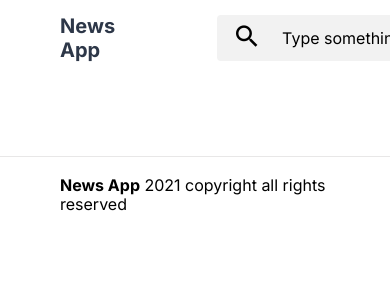
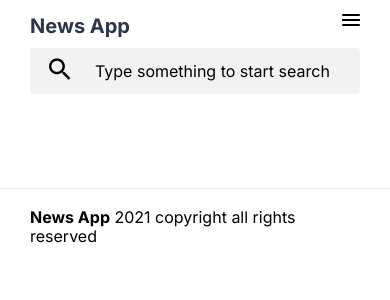
Before and after one commit to shkuropatenko/NewsAppReact, a React (Create React App) app: page /singlePost in a window 390 px wide. Shown: the top 300 px of the page. Built offline with nearby package versions, Linux system fonts and the light colour scheme.

Commit message:
added categories and responsive

```diff
--- a/src/Components/App.jsx
+++ b/src/Components/App.jsx
@@ -1,10 +1,9 @@
-import React, {useState} from "react";
+import React, { useState } from "react";
 import { BrowserRouter as Router,  Switch } from "react-router-dom";
 import MainHeader from "./MainHeader/MainHeader";
 import Footer from "./Footer/Footer";
 import Routes from "./Routes/Routes";
 import PostsContext from "../context";
-
 
 const App = () => {
   const [filteredPosts, setFilteredPosts] = useState([]);
@@ -14,7 +13,6 @@ const App = () => {
     <div className="wrapper">
         <PostsContext.Provider
           value={{ initPosts, setInitPosts, filteredPosts, setFilteredPosts }}
-          // value={100}
         >
       <MainHeader />
       <Router>
--- a/src/Components/MainHeader/InnerComponents/BurgerMenu/BurgerMenu.jsx
+++ b/src/Components/MainHeader/InnerComponents/BurgerMenu/BurgerMenu.jsx
@@ -1,7 +1,7 @@
 import { useState, useContext } from "react";
 import { linkHeader } from "../../../../constants";
 import context from "../../../../context";
-import { api } from "../../../../Services/api/postApi";
+import { loadPosts } from "../../../../Services/api/postApi";
 import styles from "./BurgerMenuStyle.module.scss";
 
 const BurgerMenu = () => {
@@ -13,7 +13,7 @@ const BurgerMenu = () => {
   const {initPosts, setInitPosts, filteredPosts, setFilteredPosts} = useContext(context);
 
   const handleClick = (e, search) => {
-    api.getAllSearch(search).then(result => {
+    loadPosts(search).then(result => {
       const filteredArr = result.data.response.results;
       setInitPosts(filteredArr);
       setFilteredPosts(filteredArr);
@@ -28,9 +28,9 @@ const BurgerMenu = () => {
             <a href="#">Categories</a>
             <div className={styles.drop_holder}>
               <ul>
-                {linkHeader.map(item => {
+                {linkHeader.map((item, index) => {
                   return (
-                    <li>
+                    <li key={index}>
                       <a onClick={(e)=> handleClick(e, item)} href="#">{item}</a>
                     </li>
                   );
@@ -39,7 +39,7 @@ const BurgerMenu = () => {
             </div>
           </li>
           <li>
-            <a href="#">⚡️ Trending news</a>
+            <a href="#" onClick={(e)=> handleClick(e, "trending")}>⚡️ Trending news</a>
           </li>
         </ul>
       </div>
--- a/src/Components/MainHeader/InnerComponents/BurgerMenu/BurgerMenuStyle.module.scss
+++ b/src/Components/MainHeader/InnerComponents/BurgerMenu/BurgerMenuStyle.module.scss
@@ -1,14 +1,30 @@
 @import "src/theme/base/variables";
+@import "../../../../theme/vendors/include-media";
 
 .nav {
   display: flex;
   align-items: center;
   font-size: 14px;
   line-height: 150%;
+  padding: 0;
+  margin: 0;
+  list-style: none;
+
+  @include media("<desktop") {
+    padding: 0 10px 0 0;
+  }
+
+  @include media("<tablet") {
+    padding: 0 60px 0 0;
+  }
 
   > li {
     position: relative;
     margin-left: 60px;
+
+    @include media("<desktop") {
+      margin-left: 20px;
+    }
 
     &:hover {
       .drop_holder {
@@ -44,6 +60,8 @@
       border-radius: 5px;
       display: flex;
       flex-wrap: wrap;
+      margin: 0;
+      list-style: none;
       padding: 14px 30px;
       padding-right: 20px;
 
@@ -92,6 +110,18 @@
   position: relative;
   overflow: hidden;
 
+  @include media("<desktop") {
+    padding: 10px 0 0;
+  }
+
+  @include media("<tablet") {
+    position: absolute;
+    right: 0;
+    top: 0;
+    width: 300px;
+    padding: 36px 0 0;
+  }
+
   .nav {
     position: absolute;
     right: 0;
@@ -126,6 +156,12 @@
   padding: 0;
   background: $white;
   z-index: 1;
+
+  @include media("<tablet") {
+    position: absolute;
+    right: 30px;
+    top: 14px;
+  }
 
   span {
     display: block;
--- a/src/Components/MainHeader/InnerComponents/SearchForm/SearchFormStyle.module.scss
+++ b/src/Components/MainHeader/InnerComponents/SearchForm/SearchFormStyle.module.scss
@@ -1,4 +1,5 @@
 @import "src/theme/base/variables";
+@import "../../../../theme/vendors/include-media";
 
 .search_form {
   border-radius: 4px;
@@ -7,6 +8,10 @@
   align-items: center;
   width: 350px;
   padding: 7px 19px;
+
+  @include media("<desktop") {
+    width: 100%;
+  }
 
   input[type="search"] {
     border: none;
--- a/src/Components/MainHeader/MainHeader.jsx
+++ b/src/Components/MainHeader/MainHeader.jsx
@@ -1,19 +1,9 @@
-import { useState } from "react";
 import SearchForm from "./InnerComponents/SearchForm/SearchForm";
 import BurgerMenu from "./InnerComponents/BurgerMenu/BurgerMenu";
 import styles from "./MainHeaderStyle.module.scss";
 
 
 const MainHeader = () => {
-  const [isActive, setActive] = useState("false");
-
-  const handleToggle = () => {
-    setActive(!isActive);
-  };
-
-  // const handleClick = (e, item) => {
-  //   console.log(item)
-  // }
 
   return (
     <header className={styles.header}>
--- a/src/Components/MainHeader/MainHeaderStyle.module.scss
+++ b/src/Components/MainHeader/MainHeaderStyle.module.scss
@@ -1,12 +1,8 @@
 @import "src/theme/base/variables";
+@import "../../theme/vendors/include-media";
+
 .header {
   margin: 0 0 30px;
-
-  ul {
-    list-style: none;
-    padding: 0;
-    margin: 0;
-  }
 }
 
 .header_holder {
@@ -16,12 +12,25 @@
   display: flex;
   align-items: center;
   justify-content: space-between;
+
+  @include media("<desktop") {
+    align-items: flex-start;
+    padding: 14px 30px;
+  }
+
+  @include media("<tablet") {
+    display: block;
+  }
 }
 
 .header_frame {
   display: flex;
   align-items: center;
   justify-content: space-between;
+
+  @include media("<desktop") {
+    display: block;
+  }
 }
 
 .logo {
@@ -31,6 +40,11 @@
   color: $dark-black;
   margin-right: 70px;
 
+  @include media("<desktop") {
+    display: block;
+    margin: 0 0 10px;
+  }
+
   a {
     &:hover,
     &:focus {
--- a/src/Components/NewsBox/NewsBox.jsx
+++ b/src/Components/NewsBox/NewsBox.jsx
@@ -1,22 +1,15 @@
+import { useEffect, useContext } from "react";
+import { loadPosts } from "../../Services/api/postApi";
+import { useHistory } from "react-router-dom";
+import context from "../../context";
 import styles from "./NewsBoxStyle.module.scss";
-import {useEffect, useState, useContext} from "react";
-import { api } from "../../Services/api/postApi";
-import { useLocation, useHistory } from "react-router-dom";
-import context from "../../context";
 
 const NewsBox = () => {
-  const {initPosts, setInitPosts, filteredPosts, setFilteredPosts} = useContext(context);
+  const { setInitPosts, filteredPosts, setFilteredPosts } = useContext(context);
 
-  const handleClick = (e, post) => {
-
-    history.push({
-      pathname: "/singlePost",
-      state: { post },
-    });
-  }
   useEffect(async ()=> {
     try{
-      const response = await api.getAll();
+      const response = await loadPosts();
       const postArr = response.data.response.results;
       setInitPosts(postArr);
       setFilteredPosts(postArr);
@@ -26,6 +19,7 @@ const NewsBox = () => {
   }, []);
 
   const history = useHistory();
+
   const redirectToPost = (e, id) => {
     history.push({
       pathname: `/post/${id}`,
--- a/src/Components/NewsBox/NewsBoxStyle.module.scss
+++ b/src/Components/NewsBox/NewsBoxStyle.module.scss
@@ -1,3 +1,5 @@
+@import "../../theme/vendors/include-media";
+
 .box {
   box-shadow: 0 4px 4px rgba(192, 189, 189, 0.25);
   border-radius: 5px;
@@ -5,11 +7,25 @@
   font-size: 14px;
   line-height: 1.214;
   margin: 0 0 30px;
+  display: flex;
+  flex-direction: column;
+
+  @include media("<desktop") {
+    width: 49%;
+  }
+
+  @include media("<tablet") {
+    width: 100%;
+  }
 
   &:first-child {
     width: 100%;
     display: flex;
     flex-direction: row-reverse;
+
+    @include media("<desktop") {
+      flex-direction: column;
+    }
 
     .box_description {
       padding: 41px 57px 43px;
@@ -51,11 +67,15 @@
 
 .box_description {
   padding: 16px 16px 24px;
+  height: 100%;
+  display: flex;
+  flex-direction: column;
 }
 
 .sub_box {
   display: flex;
   justify-content: space-between;
+  margin-top: auto;
 
   time,
   a {
--- a/src/Components/Post/Post.jsx
+++ b/src/Components/Post/Post.jsx
@@ -4,7 +4,6 @@ import context from "../../context";
 import styles from "./PostStyle.module.scss";
 
 const Post = () => {
-  // const { state: { post } } = useLocation();
   const { initPosts } = useContext(context);
   const { id } = useParams();
   const post = initPosts.find((item) => item.id === id);
--- a/src/Services/api/postApi.js
+++ b/src/Services/api/postApi.js
@@ -1,10 +1,17 @@
 import axios from "axios";
 
-export const api = {
-  getAll: () => axios.get(
-      "https://content.guardianapis.com/search?q=trending&show-tags=all&page-size=20&show-fields=all&order-by=relevance&api-key=0cc1c5bc-7fe4-47bc-80cc-f17c13be193c",
-  ),
-  getAllSearch: (search) => axios.get(
-    `https://content.guardianapis.com/search?q=${search}&show-tags=all&page-size=20&show-fields=all&order-by=relevance&api-key=0cc1c5bc-7fe4-47bc-80cc-f17c13be193c`,
-  )
-}
+export const query = {
+  q: "trending",
+  "show-tags": "all",
+  "show-fields": "all",
+  "order-by": "relevance",
+  "api-key": "0cc1c5bc-7fe4-47bc-80cc-f17c13be193c",
+  "page-size": 20,
+};
+
+const apiRoute = "https://content.guardianapis.com/search";
+
+export const loadPosts = (search = query.q) =>
+  axios.get(
+    `${apiRoute}?show-fields=${query["show-fields"]}&page-size=${query["page-size"]}&show-tags=${query["show-tags"]}&q=${search}&api-key=${query["api-key"]}`
+  );
--- a/src/theme/global.scss
+++ b/src/theme/global.scss
@@ -1,6 +1,5 @@
 @import "./base/normalize";
 @import "./base/variables";
-@import "./base/form";
 @import "./base/typography";
 @import "./base/reset";
 @import "./base/btns";
@@ -27,6 +26,10 @@ body {
   max-width: 1140px;
   margin: 0 auto;
   padding: 0 60px;
+
+  @include media("<desktop") {
+    padding: 0 30px;
+  }
 }
 
 .news-frame {
```
Also changed, not shown: src/theme/base/_form.scss (deleted), 1 other file (tests, documents, lock files or other folders).
